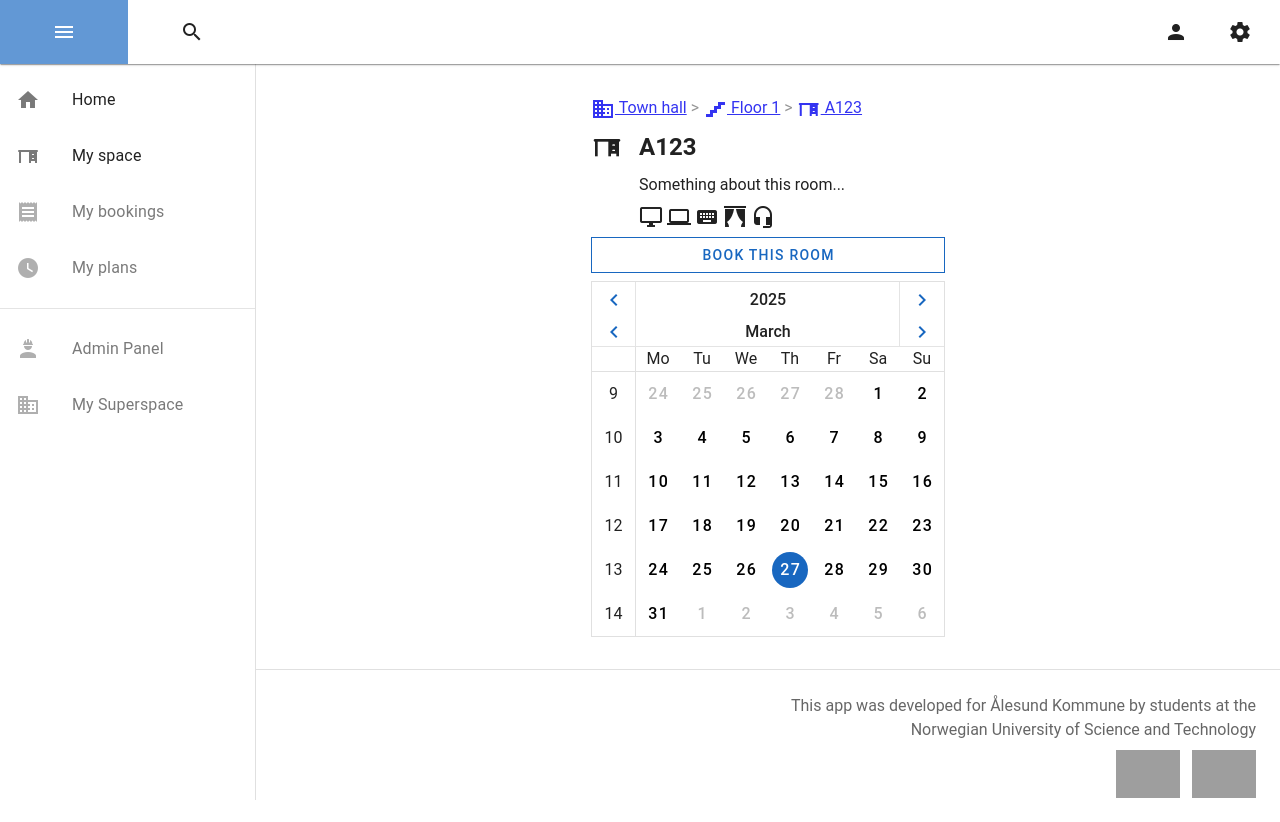
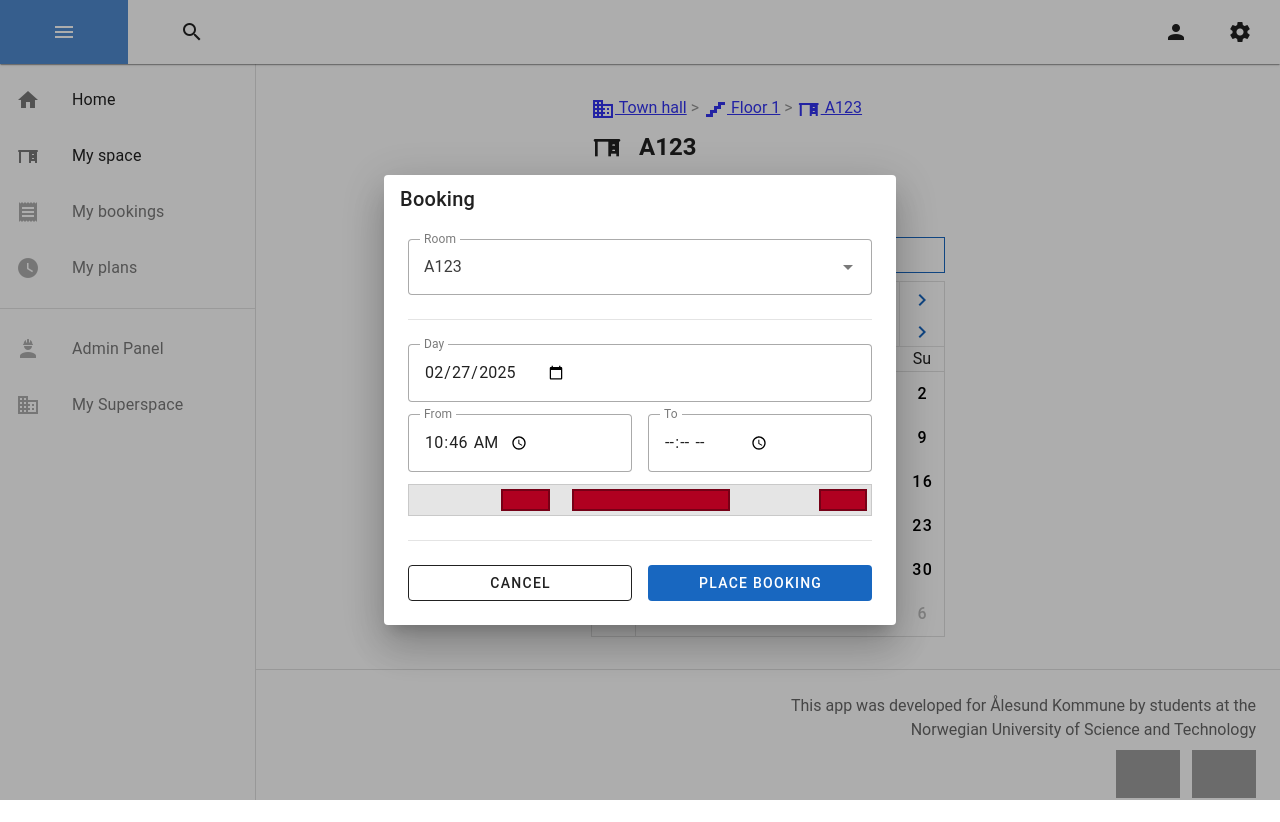
Before and after one commit to odinguden/office-space-manager, a Vue app in the folder front-end/: page /room/0 in a window 1280 px wide. Both pictures are taken after a click on the button "BOOK THIS ROOM". After the commit the page ends 800 px from the top, so only its background shows below. Built offline with nearby package versions, Linux system fonts and the light colour scheme; grey boxes are pictures that could not be loaded.

Commit message:
Added basic booking form elements

```diff
--- /dev/null
+++ b/front-end/src/components/forms/bookingModel.js
@@ -0,0 +1,60 @@
+function toDigits(number, digits=2) {
+	return number.toLocaleString("en-us", { minimumIntegerDigits: 2, useGrouping: false })
+}
+
+function formatForDate(date) {
+	const year = date.getFullYear()
+	const month = toDigits(date.getMonth())
+	const day = toDigits(date.getDate())
+	return `${year}-${month}-${day}`
+}
+
+function formatForTime(time) {
+	const hour = toDigits(time.getHours())
+	const minutes = toDigits(time.getMinutes())
+
+	return `${hour}:${minutes}`
+}
+
+export default class BookingModel {
+	values = {
+		room: {
+			value: "A123",
+			readonly: true
+		},
+		day: {
+			value: formatForDate(new Date()),
+			readonly: false
+		},
+		start: {
+			value: formatForTime(new Date()),
+			readonly: false
+		},
+		end: {
+			value: undefined,
+			readonly: false
+		}
+	}
+
+	constructor(room, day, start, end) {
+		if (room !== undefined) {
+			this.values.room.value = room
+			this.values.room.readonly = true
+		}
+
+		if (day !== undefined) {
+			this.values.day.value = day
+			this.values.day.readonly = true
+		}
+
+		if (start !== undefined) {
+			this.values.start.value = start
+			this.values.start.readonly = true
+		}
+
+		if (end !== undefined) {
+			this.values.end.value = end
+			this.values.end.readonly = true
+		}
+	}
+}
--- /dev/null
+++ b/front-end/src/components/forms/oBooking.vue
@@ -0,0 +1,112 @@
+<script setup>
+import { useDisplay } from 'vuetify';
+import BookingModel from './bookingModel';
+
+const { mobile } = useDisplay()
+
+const props = defineProps({
+	bookingModel: {
+		type: BookingModel,
+		default: new BookingModel()
+	}
+})
+
+function bookingModelComputed(property) {
+	return computed({
+		get() {
+			return props.bookingModel.values[property].value
+		},
+		set(value) {
+			props.bookingModel.values[property].value = value
+		}
+	})
+}
+
+const room = bookingModelComputed("room")
+const day = bookingModelComputed("day")
+const start = bookingModelComputed("start")
+const end = bookingModelComputed("end")
+</script>
+
+<template>
+	<div class="booking-form" :class="{ 'mobile': mobile }">
+		<v-defaults-provider
+			:defaults="{
+				global: {
+					variant: 'outlined',
+					hideDetails: 'auto'
+				},
+				VTextField: {
+				}
+			}"
+		>
+			<v-autocomplete
+				label="Room"
+				v-model="room"
+				:readonly="props.bookingModel.values.room.readonly"
+			/>
+			<v-divider class="my-3" />
+			<v-text-field
+				label="Day"
+				type="date"
+				v-model="day"
+				:readonly="props.bookingModel.values.day.readonly"
+			/>
+			<div class="h-input-group">
+				<v-text-field
+					label="From"
+					type="time"
+					v-model="start"
+					:readonly="props.bookingModel.values.start.readonly"
+				/>
+				<v-text-field
+					label="To"
+					type="time"
+					v-model="end"
+					:readonly="props.bookingModel.values.end.readonly"
+				/>
+			</div>
+			<o-timeline style="height: 32px" />
+			<v-divider class="my-3" />
+			<div class="h-input-group reverse-on-mobile">
+				<v-btn
+					text="cancel"
+				/>
+				<v-btn
+					text="place booking"
+					variant="flat"
+					color="primary"
+				/>
+			</div>
+		</v-defaults-provider>
+	</div>
+</template>
+
+<style scoped lang="scss">
+.booking-form {
+	display: flex;
+	flex-direction: column;
+	gap: 12px;
+	.h-input-group {
+		display: grid;
+		grid-auto-columns: 1fr;
+		grid-auto-rows: 1fr;
+		grid-auto-flow: column;
+		align-items: center;
+		text-align: center;
+		gap: 16px;
+	}
+
+	&.mobile {
+		.h-input-group {
+			display: flex;
+			flex-direction: column;
+			align-items: stretch;
+
+			&.reverse-on-mobile {
+				flex-direction: column-reverse;
+			}
+		}
+	}
+}
+</style>
--- a/front-end/src/pages/room.vue
+++ b/front-end/src/pages/room.vue
@@ -1,4 +1,6 @@
 <script setup>
+import BookingModel from '@/components/forms/bookingModel';
+
 const breadcrumbItems = [
 	{
 		text: "Town hall",
@@ -13,6 +15,12 @@ const breadcrumbItems = [
 		icon: "mdi-desk"
 	}
 ]
+
+const showModal = ref(false)
+
+function getNewBookingModel() {
+	return new BookingModel("A123")
+}
 </script>
 
 <template>
@@ -32,7 +40,18 @@ const breadcrumbItems = [
 			text="Book this room"
 			tile
 			variant="outlined"
+			@click="showModal = true"
 		/>
+		<v-dialog max-width="512px" v-model="showModal">
+			<v-card>
+				<v-card-title>
+					Booking
+				</v-card-title>
+				<v-card-text>
+					<o-booking :booking-model="getNewBookingModel()" />
+				</v-card-text>
+			</v-card>
+		</v-dialog>
 		<o-calendar />
 	</section>
 </template>
```
